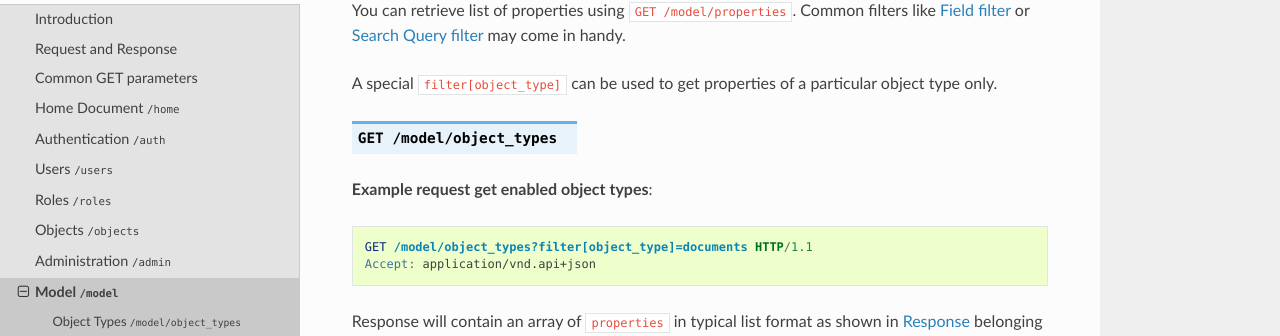
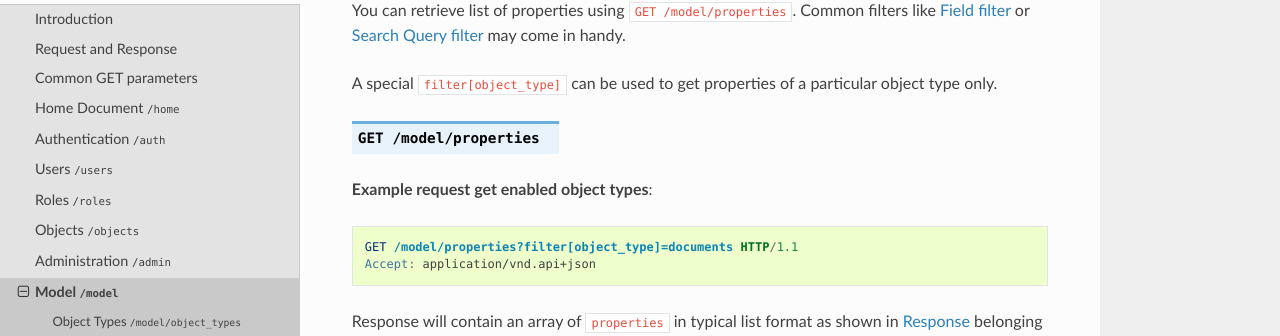
Before and after one commit to bedita/docs, a Sphinx documentation site: the page built from source/endpoints/model/properties.rst, in a window 1280 px wide and 900 px high, scrolled down 2201 px. Shown: the part 130-466 px from the top of the window. Built offline with Sphinx 7.4.7 and the Read the Docs theme 2.0.0, drawn with Linux system fonts in a browser that asks for light colours.

Commit message:
fix: URL typo

```diff
--- a/source/endpoints/model/properties.rst
+++ b/source/endpoints/model/properties.rst
@@ -106,13 +106,13 @@ You can retrieve list of properties using ``GET /model/properties``. Common filt
 
 A special ``filter[object_type]`` can be used to get properties of a particular object type only.
 
-.. http:get:: /model/object_types
+.. http:get:: /model/properties
 
 **Example request get enabled object types**:
 
 .. sourcecode:: http
 
-    GET /model/object_types?filter[object_type]=documents HTTP/1.1
+    GET /model/properties?filter[object_type]=documents HTTP/1.1
     Accept: application/vnd.api+json
 
 Response will contain an array of ``properties`` in typical list format as shown in :ref:`api-responses` belonging to ``documents`` type only
```
